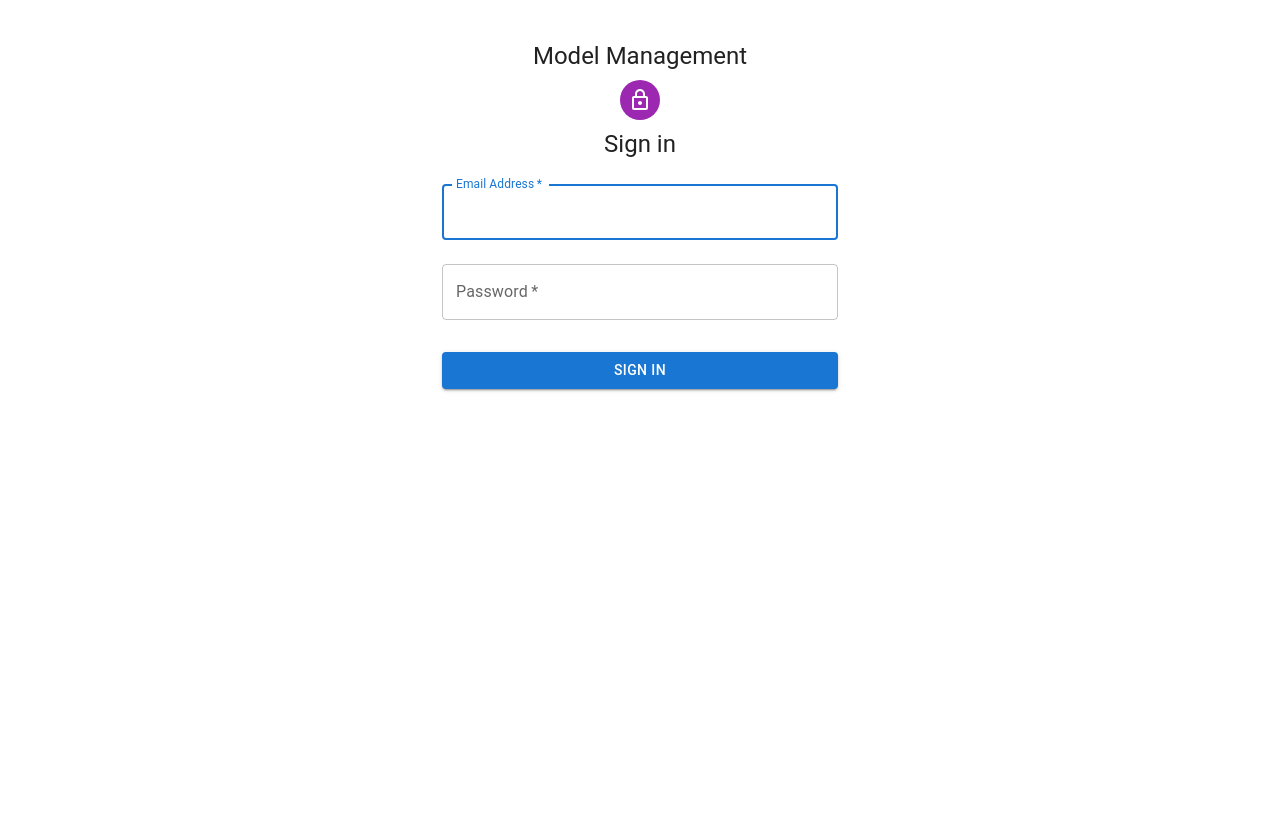
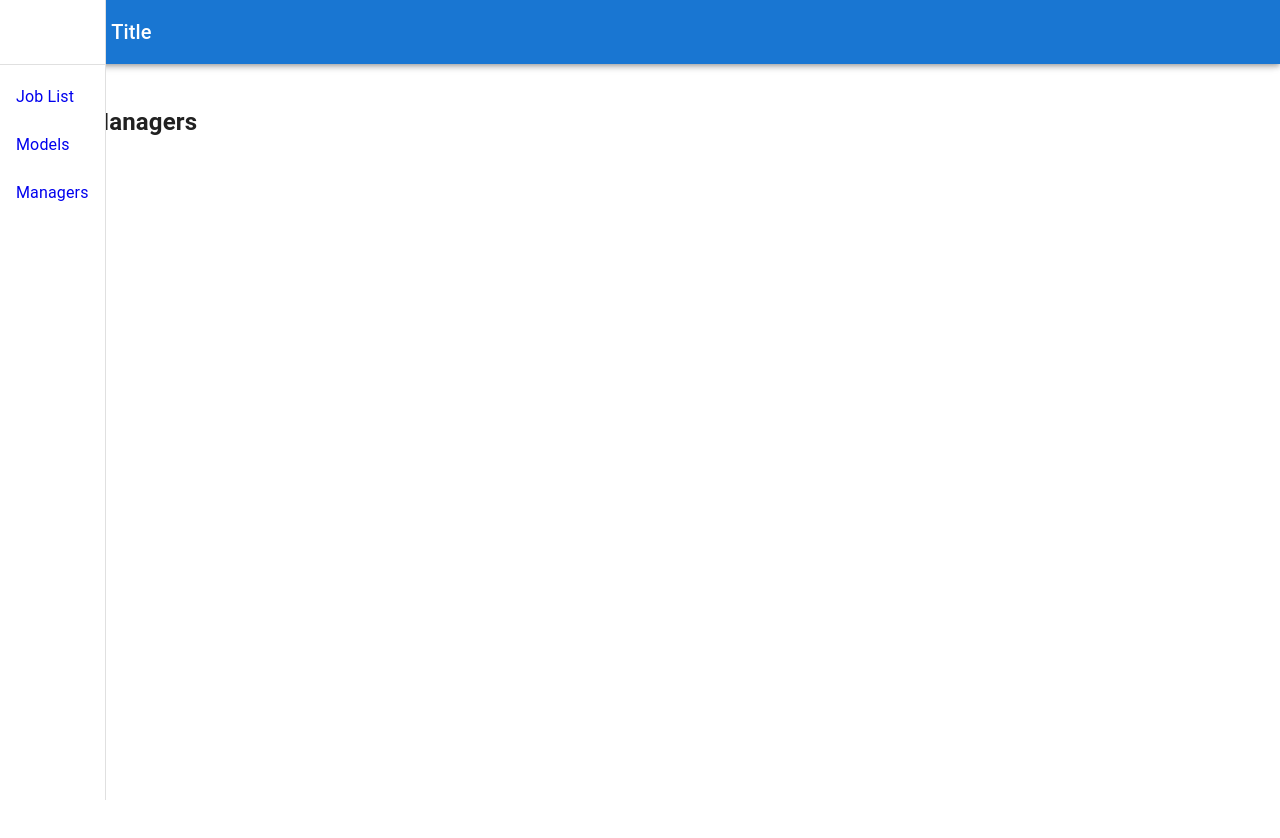
Before and after one commit to ThomasStenholtLaursen/ModelManagement_GR10, a React (Vite) app: page /managers in a window 1280 px wide. Shown: the top 838 px of the page. Before the commit the page ends 800 px from the top, so only its background shows below. Built offline with nearby package versions, Linux system fonts and the light colour scheme.

Commit message:
Add pages, and a drawer with routes

```diff
--- a/package.json
+++ b/package.json
@@ -16,7 +16,8 @@
     "@mui/material": "^5.14.18",
     "jwt-decode": "^4.0.0",
     "react": "^18.2.0",
-    "react-dom": "^18.2.0"
+    "react-dom": "^18.2.0",
+    "react-router-dom": "^6.20.0"
   },
   "devDependencies": {
     "@types/react": "^18.2.15",
--- a/src/App.jsx
+++ b/src/App.jsx
@@ -2,6 +2,7 @@
 import React from "react";
 import SignInPage from "./pages/SignInPage";
 import { ThemeProvider, createTheme } from "@mui/material";
+import MainPage from "./pages/MainPage";
 
 function App() {
   const defaultTheme = createTheme();
@@ -9,7 +10,7 @@ function App() {
   return (
     <React.Fragment>
       <ThemeProvider theme={defaultTheme}>
-        <SignInPage />
+        <MainPage />
       </ThemeProvider>
     </React.Fragment>
   );
--- /dev/null
+++ b/src/components/DrawerComponent.jsx
@@ -0,0 +1,45 @@
+import React from 'react';
+import { Drawer, List, ListItem, ListItemText, AppBar, Toolbar, Typography, Divider } from '@mui/material';
+import { Link } from 'react-router-dom';
+
+const DrawerComponent = ({ children }) => {
+    const drawerWidth = 240;
+
+
+  return (
+    <div style={{ display: 'flex' }}>
+      <Drawer
+        variant="permanent"
+        anchor="left"
+      >
+        <Toolbar/>
+        <Divider/>
+        <List>
+          <ListItem component={Link} to="/joblist">
+            <ListItemText primary="Job List" />
+          </ListItem>
+          <ListItem component={Link} to="/models">
+            <ListItemText primary="Models" />
+          </ListItem>
+          <ListItem component={Link} to="/managers">
+            <ListItemText primary="Managers" />
+          </ListItem>
+        </List>
+      </Drawer>
+      <div style={{ flexGrow: 1, padding: '20px' }}>
+        <AppBar position="fixed">
+          <Toolbar>
+            <Typography variant="h6" noWrap>
+              Your App Title
+            </Typography>
+          </Toolbar>
+        </AppBar>
+        <div style={{ marginTop: '64px' }}>
+          {children}
+        </div>
+      </div>
+    </div>
+  );
+};
+
+export default DrawerComponent;
--- /dev/null
+++ b/src/pages/JobListPage.jsx
@@ -0,0 +1,15 @@
+import { Typography } from '@mui/material';
+import React from 'react';
+import Page from './Page';
+
+const JobListPage = () => {
+  return (
+    <div>
+      <h2>Jobs</h2>
+      {/* Your managers content goes here */}
+    </div>
+
+  );
+};
+
+export default JobListPage;
--- /dev/null
+++ b/src/pages/MainPage.jsx
@@ -0,0 +1,29 @@
+import React from 'react';
+import { BrowserRouter as Router, Route, Routes} from 'react-router-dom';
+import DrawerComponent from '../components/DrawerComponent';
+import Page from './Page';
+import { Container, CssBaseline} from '@mui/material';
+import JobListPage from './JobListPage';
+import ModelsPage from './ModelsPage';
+import ManagersPage from './ManagersPage';
+
+const MainPage = () => {
+  return (
+    <Router>
+      <DrawerComponent>
+        <CssBaseline />
+        <Container>
+          <Page>
+            <Routes>
+                <Route path="/joblist" element={<JobListPage />} />
+                <Route path="/models" element={<ModelsPage />}/>
+                <Route path="/managers" element={<ManagersPage />} />
+            </Routes>
+          </Page>
+        </Container>
+      </DrawerComponent>
+    </Router>
+  );
+};
+
+export default MainPage;
--- /dev/null
+++ b/src/pages/ManagersPage.jsx
@@ -0,0 +1,13 @@
+
+import React from 'react';
+
+const ManagersPage = () => {
+  return (
+    <div>
+      <h2>Managers</h2>
+      {/* Your managers content goes here */}
+    </div>
+  );
+};
+
+export default ManagersPage;
--- /dev/null
+++ b/src/pages/ModelsPage.jsx
@@ -0,0 +1,12 @@
+import React from 'react';
+
+const ModelsPage = () => {
+  return (
+    <div>
+      <h2>Models</h2>
+      {/* Your models content goes here */}
+    </div>
+  );
+};
+
+export default ModelsPage;
```
Also changed, not shown: 1 other file (tests, documents, lock files or other folders).
